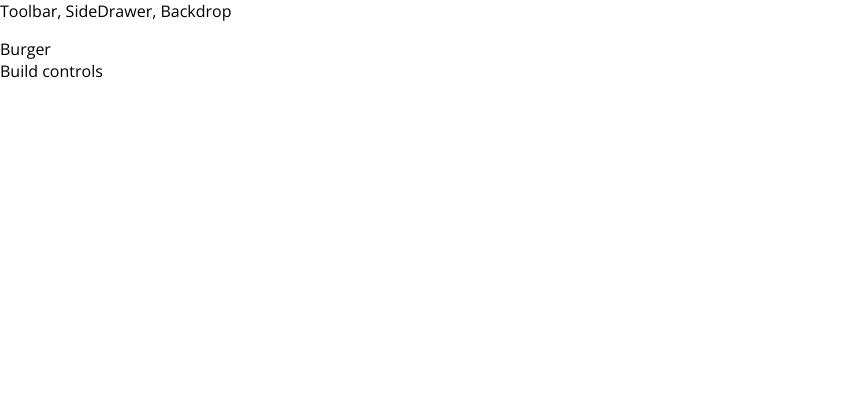
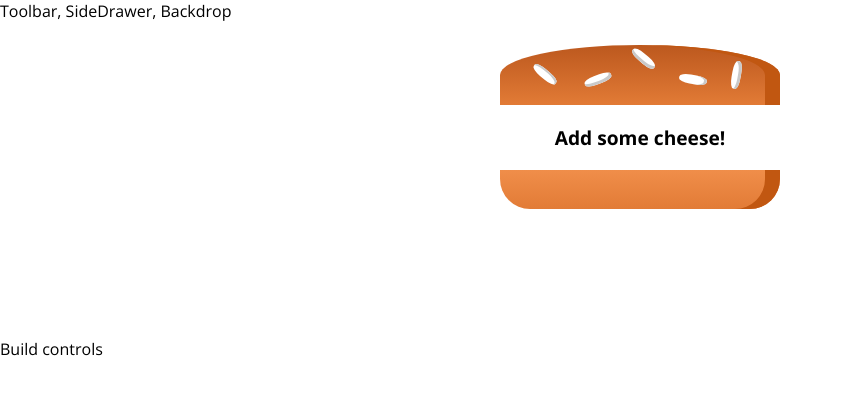
Before and after one commit to rcrdalmeida18/burger-builder, a React app: page / in a window 1280 px wide. Shown: the top 394 px of the page, without its empty margins (0-843 px from the left). Built offline with nearby package versions, Linux system fonts and the light colour scheme.

Commit message:
[ADD] Burger ingredients

```diff
--- a/package.json
+++ b/package.json
@@ -31,6 +31,7 @@
     "postcss-flexbugs-fixes": "3.2.0",
     "postcss-loader": "2.0.8",
     "promise": "8.0.1",
+    "prop-types": "^15.7.2",
     "raf": "3.4.0",
     "react": "^16.13.1",
     "react-dev-utils": "^5.0.2",
--- /dev/null
+++ b/src/components/Burger/Burger.css
@@ -0,0 +1,30 @@
+.Burger {
+    width: 100%;
+    height: 250px;
+    margin: auto;
+    overflow: auto;
+    text-align: center;
+    font-weight: bold;
+    font-size: 1.2rem;
+}
+
+@media (min-width: 1000px) and (min-height: 700px) {
+    .Burger {
+        width: 700px;
+        height: 600px;
+    }
+}
+
+@media (min-width: 500px) and (min-height: 401px) {
+    .Burger {
+        width: 450px;
+        height: 400px;
+    }
+}
+
+@media (min-width: 500px) and (min-height: 400px) {
+    .Burger {
+        width: 350px;
+        height: 300px;
+    }
+}
--- /dev/null
+++ b/src/components/Burger/Burger.js
@@ -0,0 +1,26 @@
+import React from 'react';
+import classes from './Burger.css';
+import BurgerIngredient from './BurgerIngredient/BurgerIngredient';
+
+const burger = (props) => {
+    let receivedIngredients = Object.keys(props.ingredients).map((ingredient) => {
+        return [...Array(props.ingredients[ingredient])].map((_, index) => {
+            return <BurgerIngredient key={ingredient + index} type={ingredient} />
+        })
+    }).reduce((acc, el) => {
+        return acc.concat(el)
+    }, []);
+    console.log(receivedIngredients)
+
+    if ( !receivedIngredients.length ) receivedIngredients = <p>Add some cheese!</p>
+
+    return (
+        <div className={classes.Burger}>
+            <BurgerIngredient type="bread-top"/>
+            {receivedIngredients}
+            <BurgerIngredient type="bread-bottom"/>
+        </div>
+    );
+}
+
+export default burger;
--- /dev/null
+++ b/src/components/Burger/BurgerIngredient/BurgerIngredient.css
@@ -0,0 +1,113 @@
+.BreadBottom {
+    height: 13%;
+    width: 80%;
+    background: linear-gradient(#F08E4A, #e27b36);
+    border-radius: 0 0 30px 30px;
+    box-shadow: inset -15px 0 #c15711;
+    margin: 2% auto;
+}
+
+.BreadTop {
+    height: 20%;
+    width: 80%;
+    background: linear-gradient(#bc581e, #e27b36);
+    border-radius: 50% 50% 0 0;
+    box-shadow: inset -15px 0 #c15711;
+    margin: 2% auto;
+    position: relative;
+}
+
+.Seeds1 {
+    width: 10%;
+    height: 15%;
+    position: absolute;
+    background-color: white;
+    left: 30%;
+    top: 50%;
+    border-radius: 40%;
+    transform: rotate(-20deg);
+    box-shadow: inset -2px -3px #c9c9c9;
+}
+
+.Seeds1:after {
+    content: "";
+    width: 100%;
+    height: 100%;
+    position: absolute;
+    background-color: white;
+    left: -170%;
+    top: -260%;
+    border-radius: 40%;
+    transform: rotate(60deg);
+    box-shadow: inset -1px 2px #c9c9c9;
+  }
+
+.Seeds1:before {
+    content: "";
+    width: 100%;
+    height: 100%;
+    position: absolute;
+    background-color: white;
+    left: 180%;
+    top: -50%;
+    border-radius: 40%;
+    transform: rotate(60deg);
+    box-shadow: inset -1px -3px #c9c9c9;
+  }
+
+  .Seeds2 {
+    width: 10%;
+    height: 15%;
+    position: absolute;
+    background-color: white;
+    left: 64%;
+    top: 50%;
+    border-radius: 40%;
+    transform: rotate(10deg);
+    box-shadow: inset -3px 0 #c9c9c9;
+  }
+
+  .Seeds2:before {
+    content: "";
+    width: 100%;
+    height: 100%;
+    position: absolute;
+    background-color: white;
+    left: 150%;
+    top: -130%;
+    border-radius: 40%;
+    transform: rotate(90deg);
+    box-shadow: inset 1px 3px #c9c9c9;
+  }
+
+
+.Meat {
+    width: 80%;
+    height: 8%;
+    background: linear-gradient(#7f3608, #702e05);
+    margin: 2% auto;
+    border-radius: 15px;
+}
+
+.Cheese {
+    width: 90%;
+    height: 4.5%;
+    margin: 2% auto;
+    background: linear-gradient(#f4d004, #d6bb22);
+    border-radius: 20px;
+}
+
+.Salad {
+    width: 85%;
+    height: 7%;
+    margin: 2% auto;
+    background: linear-gradient(#228c1d, #91ce50);
+    border-radius: 20px;
+}
+
+.Bacon {
+    width: 80%;
+    height: 3%;
+    background: linear-gradient(#bf3813, #c45e38);
+    margin: 2% auto;
+}
--- /dev/null
+++ b/src/components/Burger/BurgerIngredient/BurgerIngredient.js
@@ -0,0 +1,48 @@
+import React, {Component} from 'react';
+import PropTypes from 'prop-types';
+
+import classes from './BurgerIngredient.css';
+
+class BurgerIngredient extends Component {
+    render() {
+        let ingredient = null;
+
+        const types = {
+            'bread-bottom': () => {
+                ingredient = <div className={classes.BreadBottom}></div>
+            },
+            'bread-top': () => {
+                ingredient = (
+                    <div className={classes.BreadTop}>
+                        <div className={classes.Seeds1}></div>
+                        <div className={classes.Seeds2}></div>
+                    </div>
+                );
+            },
+            'meat': () => {
+                ingredient = <div className={classes.Meat}></div>
+            },
+            'cheese': () => {
+                ingredient = <div className={classes.Cheese}></div>
+            },
+            'salad': () => {
+                ingredient = <div className={classes.Salad}></div>
+            },
+            'bacon': () => {
+                ingredient = <div className={classes.Bacon}></div>
+            }
+        }
+
+        if (types.hasOwnProperty(this.props.type)) {
+            types[this.props.type]();
+        }
+
+        return ingredient;
+    }
+}
+
+BurgerIngredient.propTypes = {
+    type: PropTypes.string.isRequired,
+}
+
+export default BurgerIngredient;
--- a/src/containers/BurgerBuilder/BurgerBuilder.js
+++ b/src/containers/BurgerBuilder/BurgerBuilder.js
@@ -1,11 +1,21 @@
 import React, {Component} from 'react';
 import Auxiliary from '../../hoc/Auxiliary';
+import Burger from '../../components/Burger/Burger';
 
 class BurgerBuilder extends Component {
+    state = {
+        ingredients: {
+            salad: 0,
+            bacon: 0,
+            cheese: 0,
+            meat: 0,
+        }
+    }
+
     render() {
         return(
             <Auxiliary>
-                <div>Burger</div>
+                <Burger ingredients={this.state.ingredients}/>
                 <div>Build controls</div>
             </Auxiliary>
         );
```
Also changed, not shown: 1 other file (tests, documents, lock files or other folders).
